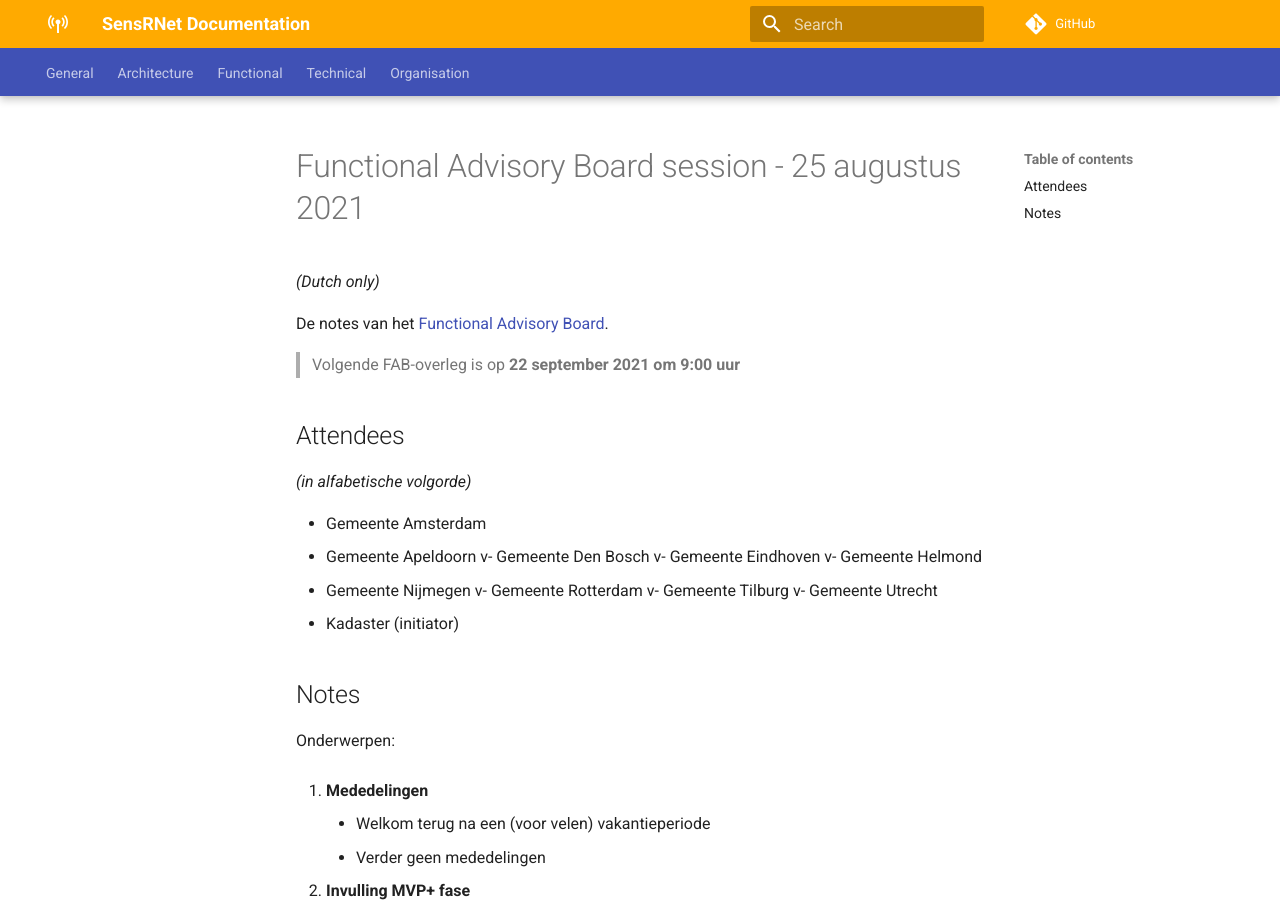
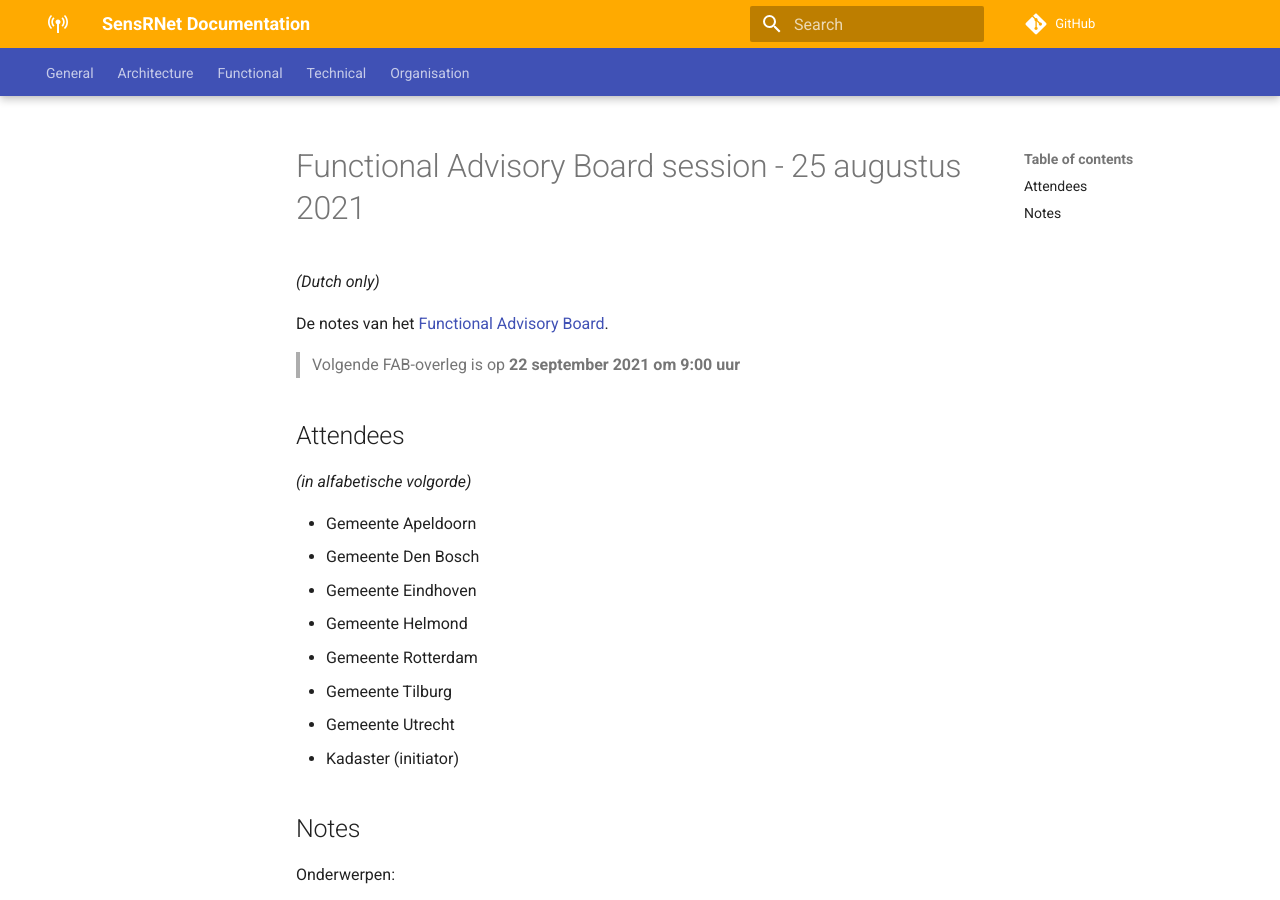
Before and after one commit to kadaster-labs/sensrnet-home, an MkDocs documentation site: the page built from docs/notes/2021-08-25-FAB-notes.md, in a window 1280 px wide and 900 px high. Built offline with MkDocs 1.6.1 and Material for MkDocs 9.7.7, drawn with Linux system fonts in a browser that asks for light colours; comment, search, counter and statistics services are not loaded.

Commit message:
Update 2021-08-25-FAB-notes.md

```diff
--- a/docs/notes/2021-08-25-FAB-notes.md
+++ b/docs/notes/2021-08-25-FAB-notes.md
@@ -10,15 +10,13 @@ De notes van het [Functional Advisory Board](../FAB.md).
 
 _(in alfabetische volgorde)_
 
-- Gemeente Amsterdam
 - Gemeente Apeldoorn
-v- Gemeente Den Bosch
-v- Gemeente Eindhoven
-v- Gemeente Helmond
-- Gemeente Nijmegen
-v- Gemeente Rotterdam
-v- Gemeente Tilburg
-v- Gemeente Utrecht
+- Gemeente Den Bosch
+- Gemeente Eindhoven
+- Gemeente Helmond
+- Gemeente Rotterdam
+- Gemeente Tilburg
+- Gemeente Utrecht
 - Kadaster (initiator)
 
 ## Notes
```
